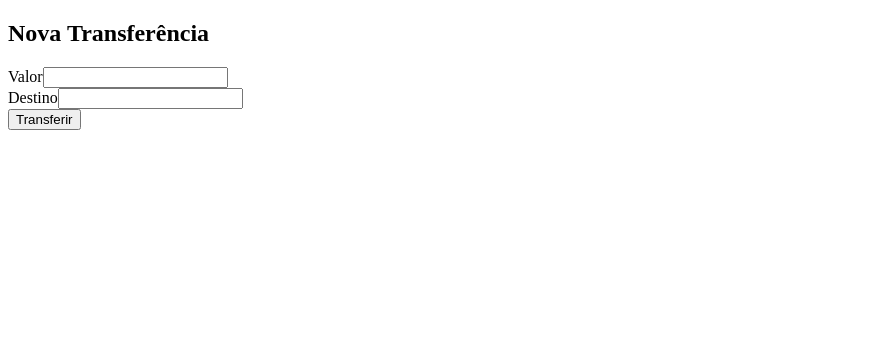
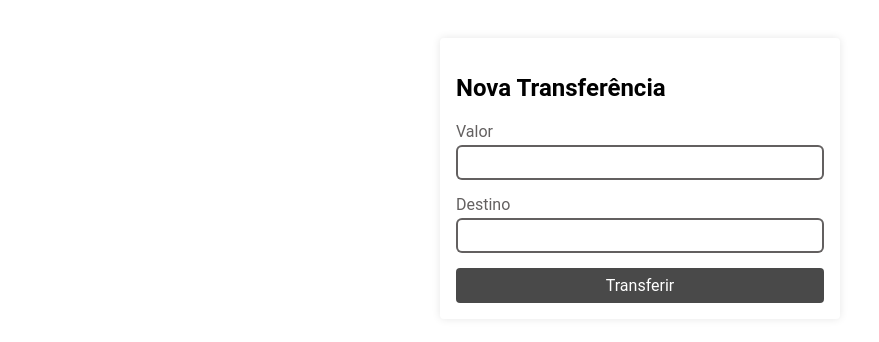
Before and after one commit to Douglasproglima/ng-byte-bank, an Angular app: page / in a window 1280 px wide. Shown: the top 342 px of the page, without its empty margins (0-879 px from the left). Built offline with nearby package versions, Linux system fonts and the light colour scheme.

Commit message:
Start form's style

```diff
--- a/src/app/nova-transferencia/nova-transferencia.component.html
+++ b/src/app/nova-transferencia/nova-transferencia.component.html
@@ -1,14 +1,18 @@
-<form method="get" action="">
-  <h2>Nova Transferência</h2>
-  <div>
-    <label for="valor">Valor</label>
-    <input type="number" id="valor">
-  </div>
+<section class="container">
+  <form class="form-main">
+    <h2 class="form-main__title">Nova Transferência</h2>
+    <div class="form-field">
+      <label class="form-field__label" for="valor">Valor</label>
+      <input class="form-field__input" type="number" id="valor">
+    </div>
 
-  <div>
-    <label for="destino">Destino</label>
-    <input type="number" id="destino">
-  </div>
+    <div class="form-field">
+      <label class="form-field__label" for="destino">Destino</label>
+      <input class="form-field__input"  type="number" id="destino">
+    </div>
 
-  <button type="submit">Transferir</button>
-</form>
+    <div class="button-wrapper">
+      <button class="button">Transferir</button>
+    </div>
+  </form>
+</section>
--- a/src/app/nova-transferencia/nova-transferencia.component.scss
+++ b/src/app/nova-transferencia/nova-transferencia.component.scss
@@ -0,0 +1,59 @@
+.form-main {
+  background-color: white;
+  padding: 16px;
+  border-radius: 4px;
+  box-shadow: 0 0 8px rgba(0, 0, 0, 0.1);
+  &__titulo {
+    text-transform: capitalize;
+    color: var(--primary);
+  }
+}
+
+.form-field {
+  width: 100%;
+  margin-top: 15px;
+  margin-bottom: 15px;
+  display: flex;
+  flex-direction: column;
+  color: var(--primary);
+
+  &__label {
+    color: inherit;
+    margin-bottom: 4px;
+    font-size: 16px;
+  }
+
+  &__input {
+    padding: 8px;
+    border-radius: 6px;
+    color: inherit;
+    border: 2px solid;
+    outline: none;
+  }
+}
+
+.button-wrapper {
+  display: flex;
+}
+
+.button {
+  background-color: var(--black);
+  color: white;
+  display: block;
+  flex: 1;
+  border: none;
+  border-radius: 4px;
+  font-size: 16px;
+  padding: 0.5em;
+  cursor: pointer;
+  transition: opacity 0.2s;
+
+  &--cancel {
+    background-color: var(--secondary);
+    margin-left: 20px;
+  }
+
+  &:hover {
+    opacity: 0.8;
+  }
+}
--- a/src/styles.scss
+++ b/src/styles.scss
@@ -1 +1,18 @@
-/* You can add global styles to this file, and also import other style files */
+:root {
+  --primary: #494545da;
+  --secondary: #132A13;
+  --padding: 15px;
+  --cinza: #405040;
+  --cinza-claro: #dedede;
+  --black:#000000b6;
+
+  * {
+    font-family: "Roboto", sans-serif;
+  }
+
+  .container {
+    max-width: 400px;
+    padding: 30px;
+    margin: 0 auto;
+  }
+}
```
